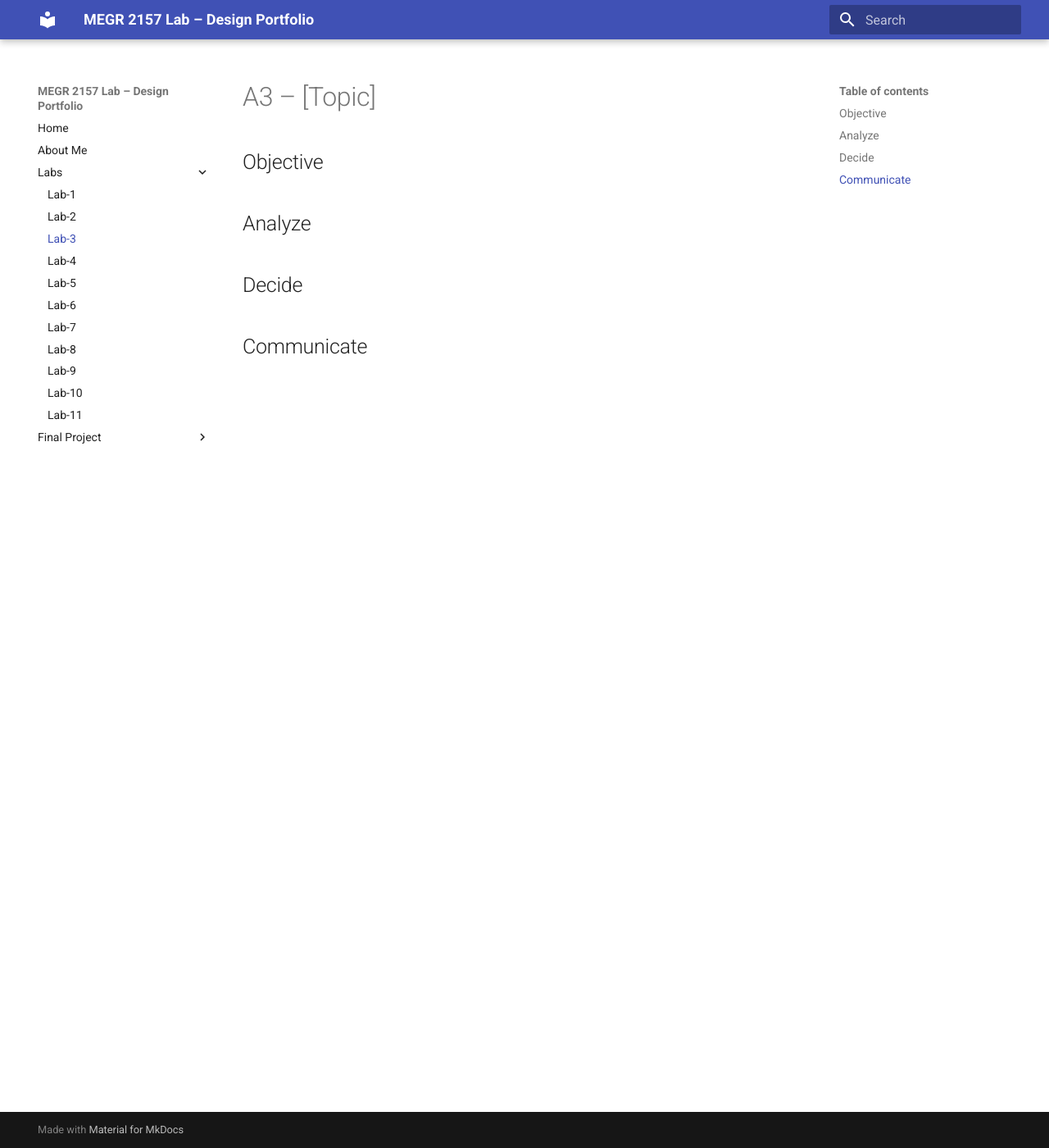
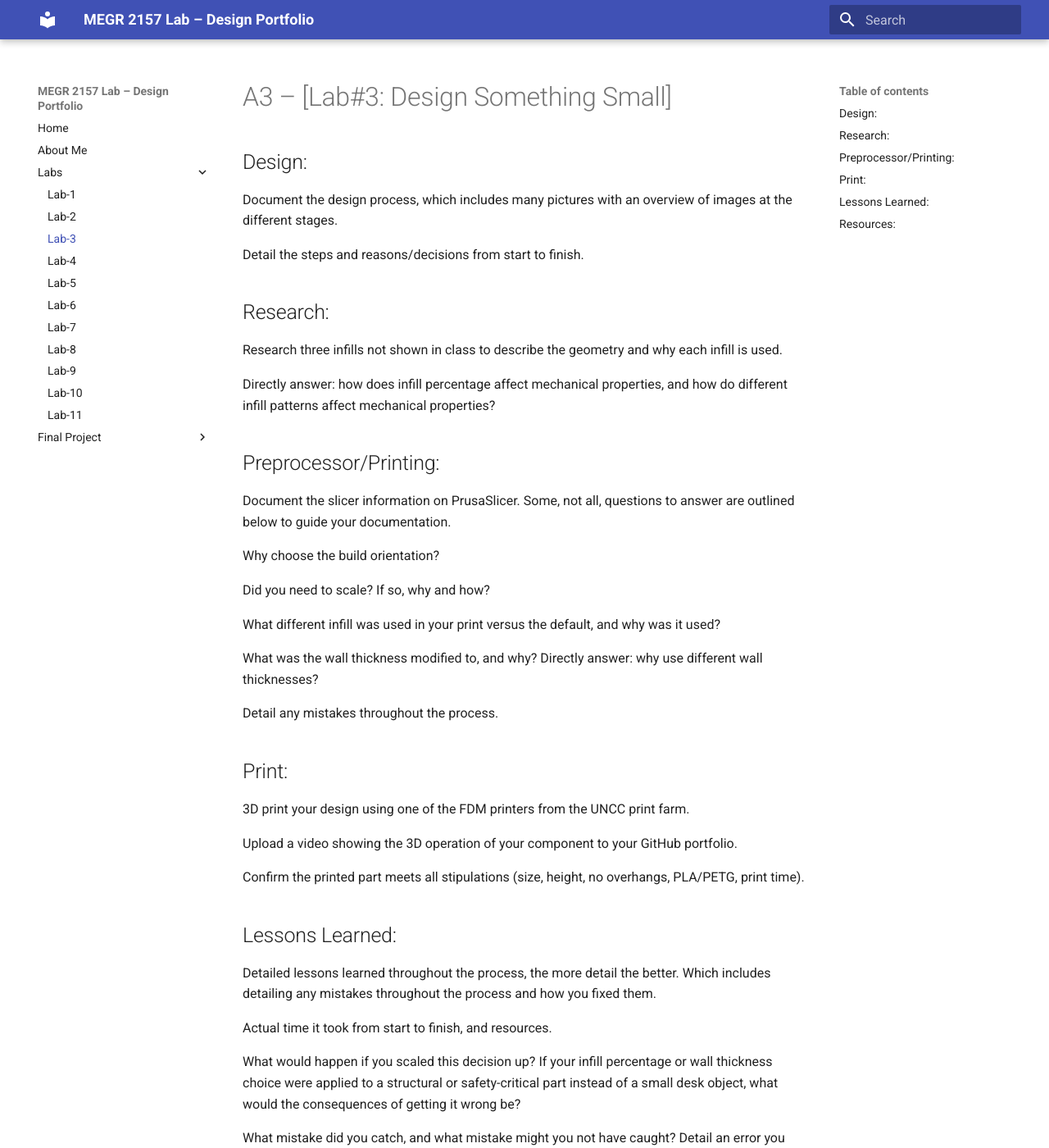
Before and after one commit to AndrewYang2428/andrewyang-megr2156-lab-portfolio, an MkDocs documentation site: the page built from docs/Labs/L03/index.md, in a window 1280 px wide and 1400 px high. Shown: the whole window at 82% size. Built offline with MkDocs 1.6.1 and Material for MkDocs 9.7.7, drawn with Linux system fonts in a browser that asks for light colours; some of the changed text lies outside the part shown.

Commit message:
Update index.md

```diff
--- a/docs/Labs/L03/index.md
+++ b/docs/Labs/L03/index.md
@@ -1,12 +1,49 @@
-# A3 – [Topic]
+# A3 – [Lab#3: Design Something Small]
 
-## Objective
+## Design:
 
+Document the design process, which includes many pictures with an overview of images at the different stages.
 
-## Analyze
+Detail the steps and reasons/decisions from start to finish.
 
+## Research:
 
-## Decide
+Research three infills not shown in class to describe the geometry and why each infill is used.
 
+Directly answer: how does infill percentage affect mechanical properties, and how do different infill patterns affect mechanical properties?
 
-## Communicate
+## Preprocessor/Printing:
+
+Document the slicer information on PrusaSlicer. Some, not all, questions to answer are outlined below to guide your documentation.
+
+Why choose the build orientation?
+
+Did you need to scale? If so, why and how?
+
+What different infill was used in your print versus the default, and why was it used?
+
+What was the wall thickness modified to, and why? Directly answer: why use different wall thicknesses?
+
+Detail any mistakes throughout the process.
+
+## Print:
+
+3D print your design using one of the FDM printers from the UNCC print farm.
+
+Upload a video showing the 3D operation of your component to your GitHub portfolio.
+
+Confirm the printed part meets all stipulations (size, height, no overhangs, PLA/PETG, print time).
+
+## Lessons Learned:
+
+Detailed lessons learned throughout the process, the more detail the better. Which includes detailing any mistakes throughout the process and how you fixed them.
+
+Actual time it took from start to finish, and resources.
+
+What would happen if you scaled this decision up? If your infill percentage or wall thickness choice were applied to a structural or safety-critical part instead of a small desk object, what would the consequences of getting it wrong be?
+
+What mistake did you catch, and what mistake might you not have caught? Detail an error you found and fixed. Then, more importantly: what's one flaw in your design or process that could have gone to print undetected, and what would need to change (in your process, not just this part) to catch it next time?
+
+How does this connect to a real product decision? Identify a consumer or industrial product where infill strategy, wall thickness, or material choice affects user safety (it doesn't have to be 3D printed). Briefly explain the parallel.
+
+## Resources:
```
